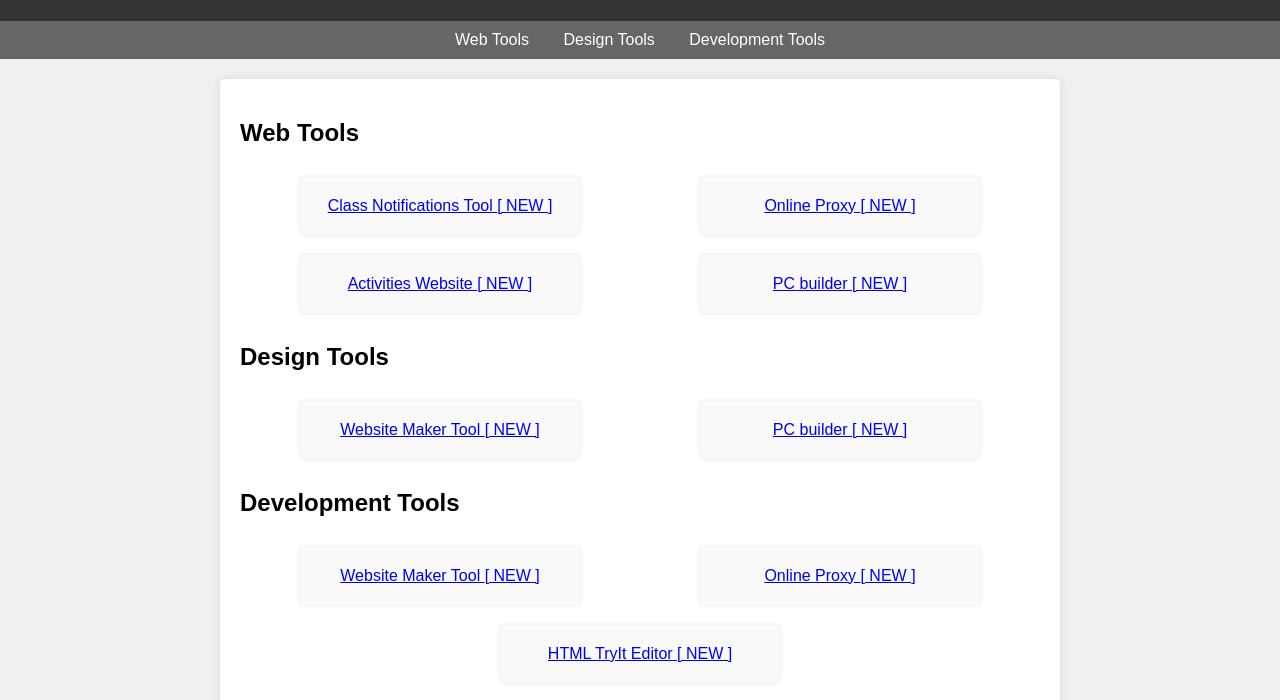
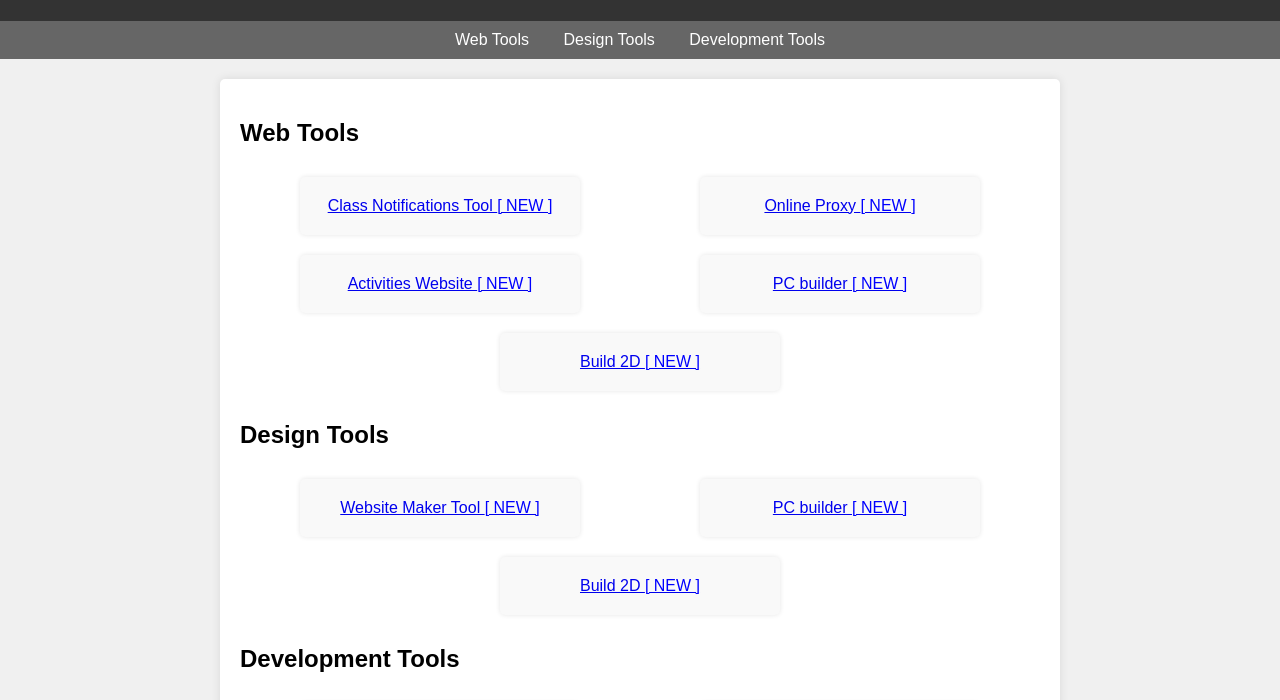
Before and after one commit to CodeTestGroup/Tools, a plain HTML site: page index.html in a window 1280 px wide. Shown: the part 99-799 px from the top of the page. Drawn offline with Linux system fonts and the light colour scheme; no server answers.

Commit message:
Update index.html

```diff
--- a/index.html
+++ b/index.html
@@ -82,6 +82,7 @@ function notification() {
                 <a class="tool-link" href="https://codetestgroup.github.io/OnlineProx">Online Proxy <span style="color: blue;">[ NEW ]</span></a>
                 <a class="tool-link" href="https://codetestgroup.github.io/Activities">Activities Website <span style="color: blue;">[ NEW ]</span></a>
                 <a class="tool-link" href="https://codetestgroup.github.io/PCbuilder">PC builder <span style="color: blue;">[ NEW ]</span></a>
+                <a class="tool-link" href="https://codetestgroup.github.io/Build2D">Build 2D <span style="color: blue;">[ NEW ]</span></a>
             </div>
         </section>
         <section id="design-tools">
@@ -90,6 +91,7 @@ function notification() {
                 <!-- Links to design tools -->
                 <a class="tool-link" href="https://codetestgroup.github.io/WebsiteMaker">Website Maker Tool <span style="color: blue;">[ NEW ]</span></a>
                 <a class="tool-link" href="https://codetestgroup.github.io/PCbuilder">PC builder <span style="color: blue;">[ NEW ]</span></a>
+                <a class="tool-link" href="https://codetestgroup.github.io/Build2D">Build 2D <span style="color: blue;">[ NEW ]</span></a>
             </div>
         </section>
         <section id="development-tools">
```
